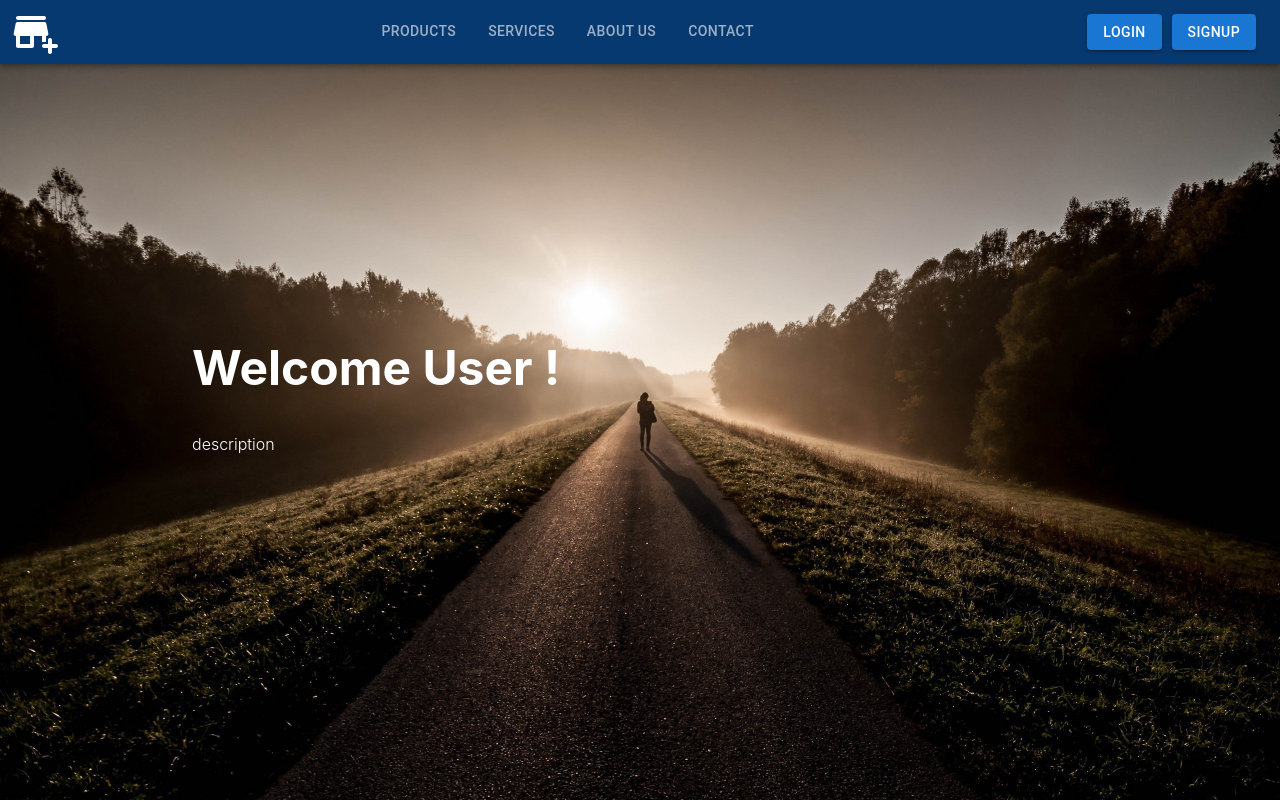
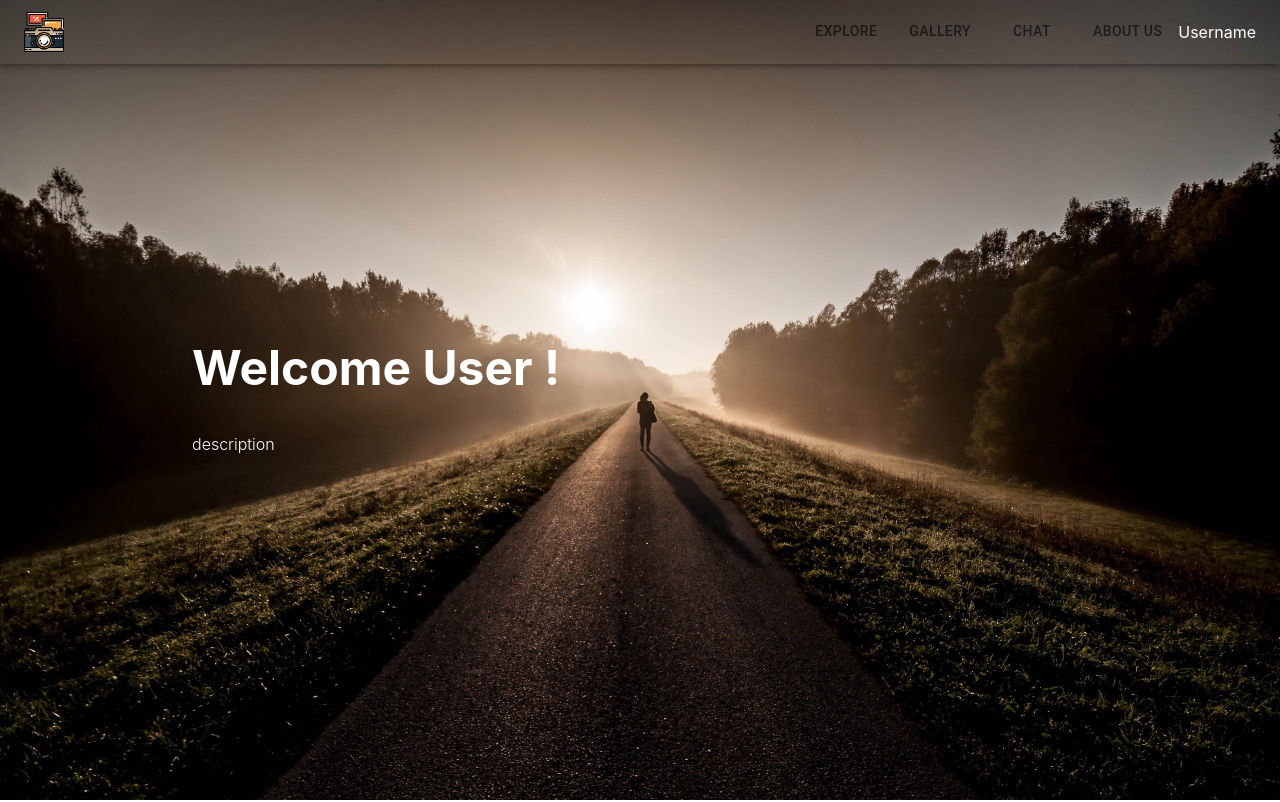
Before and after one commit to Priyankaa2503/loc-unenthusiasts, a React (Create React App) app: page /explore in a window 1280 px wide. Shown: the top 802 px of the page. Built offline with nearby package versions, Linux system fonts and the light colour scheme.

Commit message:
modified nav

```diff
--- a/src/components/Header.js
+++ b/src/components/Header.js
@@ -11,6 +11,7 @@ import {
 } from "@mui/material";
 import AddBusinessRoundedIcon from "@mui/icons-material/AddBusinessRounded";
 import DrawerComp from "./Drawer";
+import Photo from "../assets/photography.png";
 const Header = () => {
   const [value, setValue] = useState();
   const theme = useTheme();
@@ -20,9 +21,10 @@ const Header = () => {
 
   return (
     <React.Fragment>
-      <AppBar sx={{ background: "#063970" }}>
+      <AppBar sx={{ background: "transparent" }} >
         <Toolbar>
-          <AddBusinessRoundedIcon sx={{ transform: "scale(2)" }} />
+
+          <img src={Photo} alt='logo' className='h-[40px] w-[40px]'/>
           {isMatch ? (
             <>
               <Typography sx={{ fontSize: "2rem", paddingLeft: "10%" }}>
@@ -33,23 +35,24 @@ const Header = () => {
           ) : (
             <>
               <Tabs
-                sx={{ marginLeft: "auto" }}
+                sx={{ marginLeft: "auto"}}
                 indicatorColor="secondary"
                 textColor="inherit"
+
                 value={value}
                 onChange={(e, value) => setValue(value)}
+                className="text-black"
+
               >
-                <Tab label="Products" />
-                <Tab label="Services" />
+                <Tab label="Explore" />
+                <Tab label="Gallery" />
+                <Tab label="Chat" />
                 <Tab label="About Us" />
-                <Tab label="Contact" />
               </Tabs>
-              <Button sx={{ marginLeft: "auto" }} variant="contained">
-                Login
-              </Button>
-              <Button sx={{ marginLeft: "10px" }} variant="contained">
-                SignUp
-              </Button>
+              <span>Username</span>
+
+
+
             </>
           )}
         </Toolbar>
--- a/tailwind.config.js
+++ b/tailwind.config.js
@@ -2,6 +2,7 @@
 
 module.exports = {
   content: ["./src/**/*.{js,jsx,ts,tsx}"],
+
   theme: {
     extend: {
       screens:
```
Also changed, not shown: src/assets/photography.png (added).
